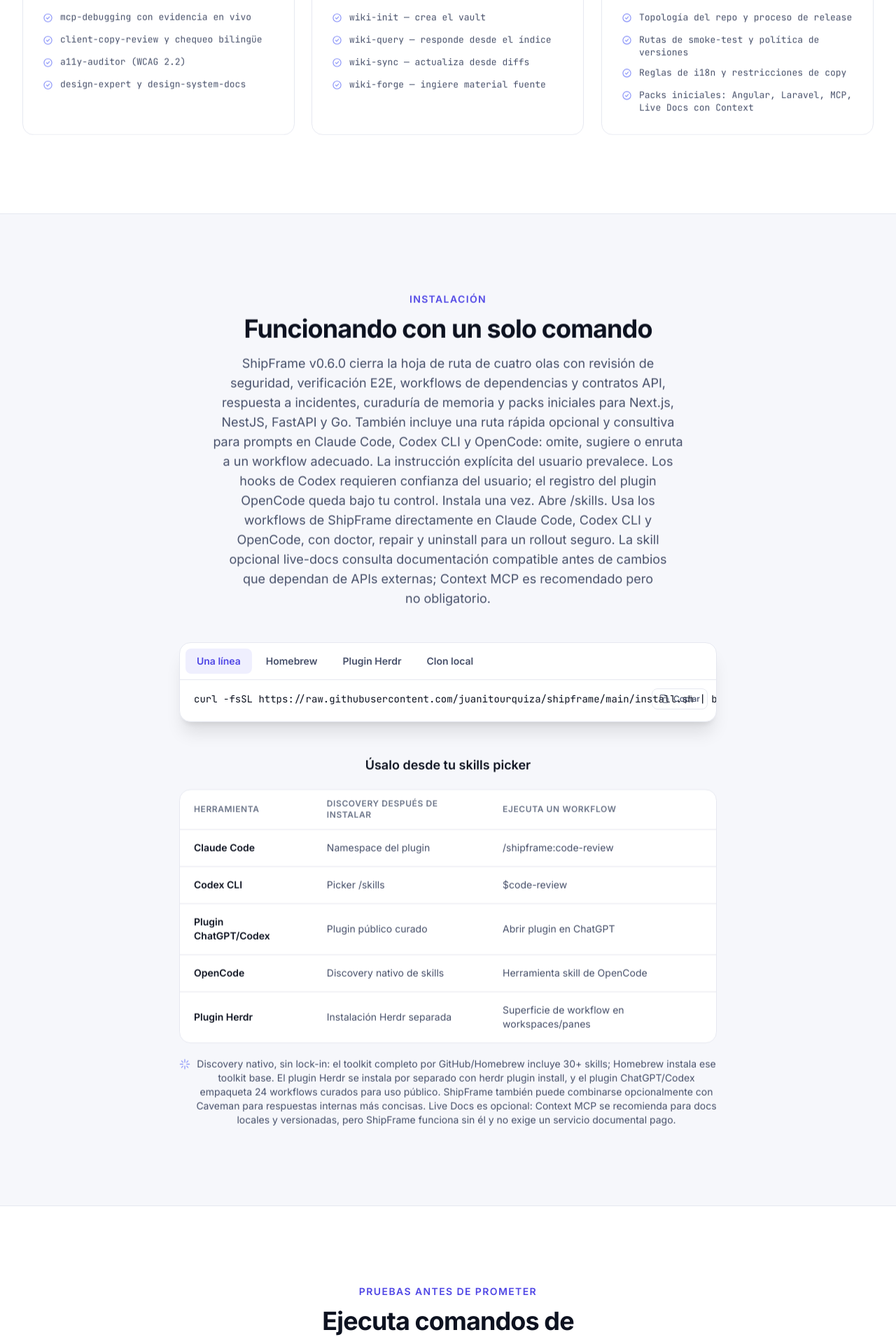
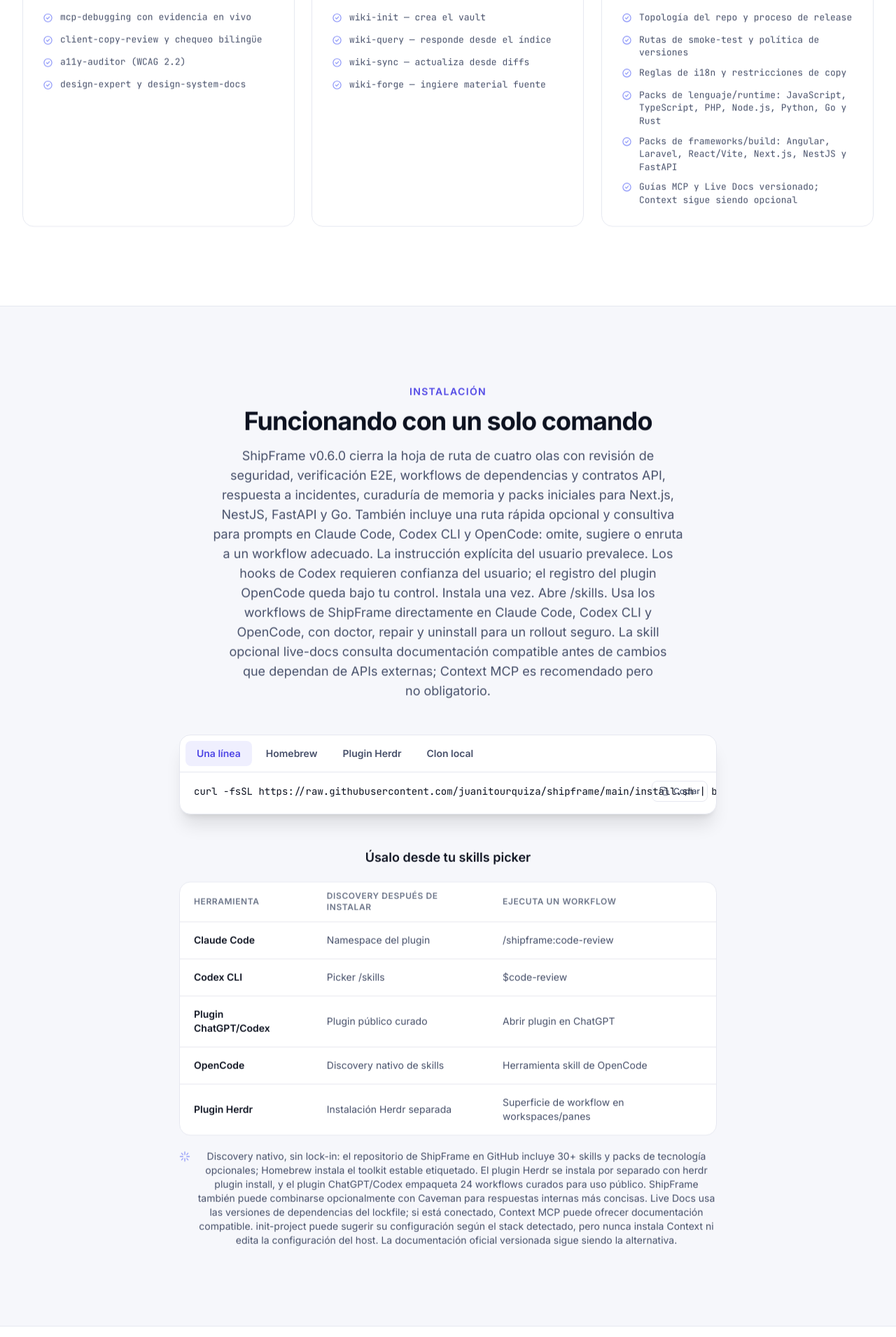
Before and after one commit to juanitourquiza/landing-shipframe, an Angular app: page /es in a window 1280 px wide. Shown: the part 3400-5311 px from the top of the page at 70% size. Built offline with nearby package versions, Linux system fonts and the light colour scheme.

Commit message:
docs: expand technology pack catalog (#13)

```diff
--- a/src/app/core/i18n/content.en.ts
+++ b/src/app/core/i18n/content.en.ts
@@ -153,7 +153,9 @@
           'Repo topology & release process',
           'Smoke-test routes & version policy',
           'i18n rules & client copy constraints',
-          'Starter packs: Angular, Laravel, MCP, Context-backed Live Docs',
+          'Language/runtime packs: JavaScript, TypeScript, PHP, Node.js, Python, Go, Rust',
+          'Framework/build packs: Angular, Laravel, React/Vite, Next.js, NestJS, FastAPI',
+          'MCP guidance and version-matched Live Docs; Context remains optional',
         ],
       },
     ],
@@ -180,7 +182,7 @@
       { tool: 'OpenCode', skills: 'Native skill discovery', orchestration: 'OpenCode skill tool' },
       { tool: 'Herdr plugin', skills: 'Separate Herdr install', orchestration: 'Workspace/pane workflow surface' },
     ],
-    note: 'Native discovery, no lock-in: the full GitHub/Homebrew toolkit includes 30+ skills; Homebrew installs that base toolkit. The Herdr plugin is installed separately with herdr plugin install, and the ChatGPT/Codex plugin packages 24 curated workflows for public plugin use. ShipFrame can also be paired optionally with Caveman for more concise internal agent responses. Live Docs is optional: Context MCP is recommended for local versioned docs, but ShipFrame works without it and does not require a paid documentation service.'
+    note: 'Native discovery, no lock-in: the ShipFrame GitHub repository includes 30+ skills and optional technology packs; Homebrew installs the stable tagged base toolkit. The Herdr plugin is installed separately with herdr plugin install, and the ChatGPT/Codex plugin packages 24 curated workflows for public plugin use. ShipFrame can also be paired optionally with Caveman for more concise internal agent responses. Live Docs uses dependency versions from project lockfiles; when connected, Context MCP can provide matching docs. init-project may suggest setup based on the detected stack, but never installs Context or edits host config. Official versioned docs remain the fallback.'
   },
   proof: {
     eyebrow: 'Proof before claims',
--- a/src/app/core/i18n/content.es.ts
+++ b/src/app/core/i18n/content.es.ts
@@ -152,7 +152,9 @@
           'Topología del repo y proceso de release',
           'Rutas de smoke-test y política de versiones',
           'Reglas de i18n y restricciones de copy',
-          'Packs iniciales: Angular, Laravel, MCP, Live Docs con Context',
+          'Packs de lenguaje/runtime: JavaScript, TypeScript, PHP, Node.js, Python, Go y Rust',
+          'Packs de frameworks/build: Angular, Laravel, React/Vite, Next.js, NestJS y FastAPI',
+          'Guías MCP y Live Docs versionado; Context sigue siendo opcional',
         ],
       },
     ],
@@ -179,7 +181,7 @@
       { tool: 'OpenCode', skills: 'Discovery nativo de skills', orchestration: 'Herramienta skill de OpenCode' },
       { tool: 'Plugin Herdr', skills: 'Instalación Herdr separada', orchestration: 'Superficie de workflow en workspaces/panes' },
     ],
-    note: 'Discovery nativo, sin lock-in: el toolkit completo por GitHub/Homebrew incluye 30+ skills; Homebrew instala ese toolkit base. El plugin Herdr se instala por separado con herdr plugin install, y el plugin ChatGPT/Codex empaqueta 24 workflows curados para uso público. ShipFrame también puede combinarse opcionalmente con Caveman para respuestas internas más concisas. Live Docs es opcional: Context MCP se recomienda para docs locales y versionadas, pero ShipFrame funciona sin él y no exige un servicio documental pago.'
+    note: 'Discovery nativo, sin lock-in: el repositorio de ShipFrame en GitHub incluye 30+ skills y packs de tecnología opcionales; Homebrew instala el toolkit estable etiquetado. El plugin Herdr se instala por separado con herdr plugin install, y el plugin ChatGPT/Codex empaqueta 24 workflows curados para uso público. ShipFrame también puede combinarse opcionalmente con Caveman para respuestas internas más concisas. Live Docs usa las versiones de dependencias del lockfile; si está conectado, Context MCP puede ofrecer documentación compatible. init-project puede sugerir su configuración según el stack detectado, pero nunca instala Context ni edita la configuración del host. La documentación oficial versionada sigue siendo la alternativa.'
   },
   proof: {
     eyebrow: 'Pruebas antes de prometer',
```
Also changed, not shown: public/llm.txt, public/llms.txt, 1 other file (tests, documents, lock files or other folders).
